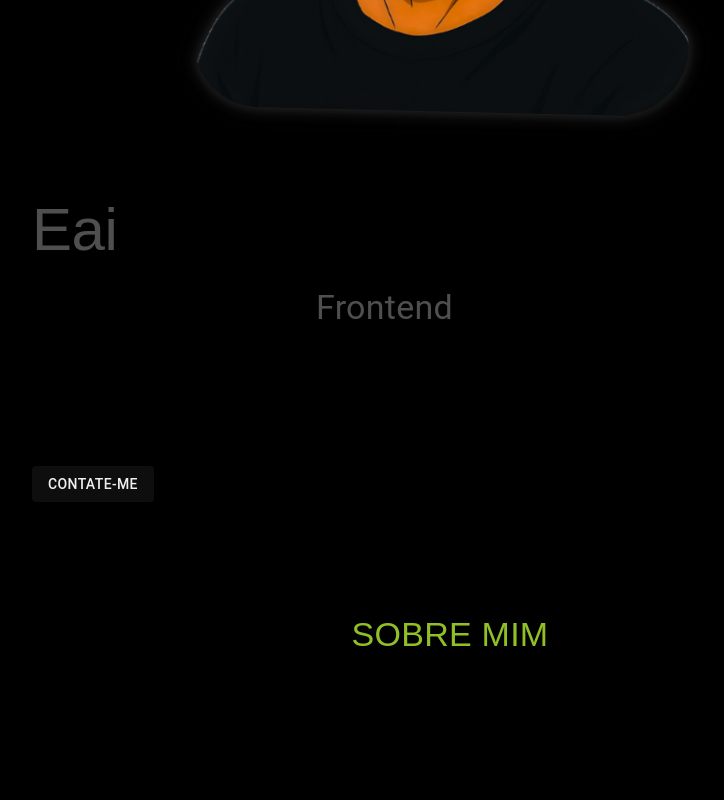
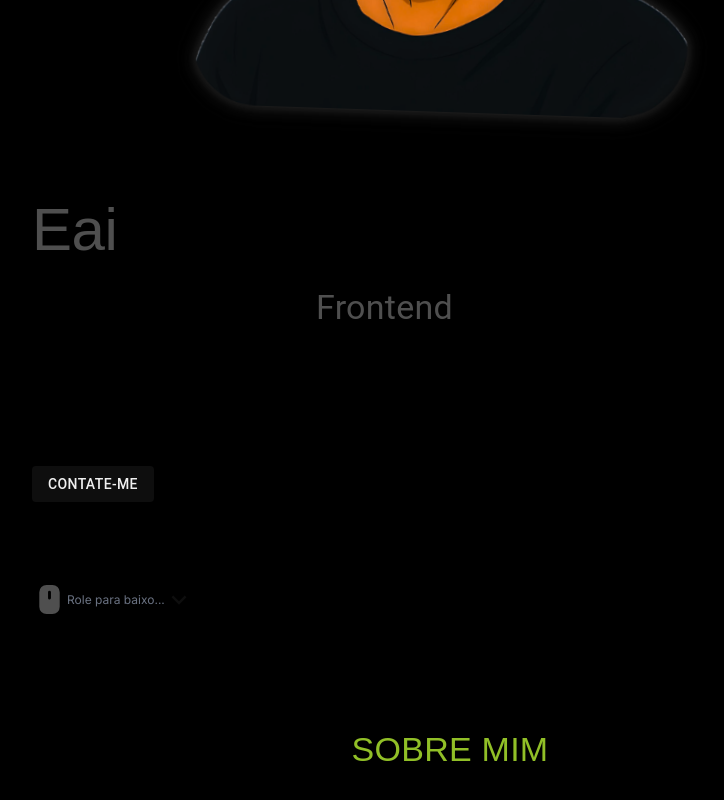
Before and after one commit to Lucasgarcc/garcia-dev, a Next.js app in the folder new-portfolio/: page / in a window 1280 px wide. Shown: the part 570-1370 px from the top of the page, without its empty margins (190-914 px from the left). Built offline with nearby package versions, Linux system fonts and the light colour scheme; a web font is replaced by a local one.

Commit message:
feat: :sparkles: componente `MouseRole` implementado para indicar rolagem para baixo

```diff
--- a/new-portfolio/src/app/components/Home/Emphasis/Emphasis.tsx
+++ b/new-portfolio/src/app/components/Home/Emphasis/Emphasis.tsx
@@ -29,7 +29,9 @@ const Home = () => {
 					contate-me <i className="uil uil-message button-icone"></i>
 				</a>
 			</Button>
+
 		</motion.div>
+
 	);
 }
 
--- a/new-portfolio/src/app/components/Home/Main/Main.tsx
+++ b/new-portfolio/src/app/components/Home/Main/Main.tsx
@@ -8,6 +8,7 @@ import Scene3D from '@/app/components/Background/Scene3D';
 
 import useViewAnimation from '@/hooks/EffectAnimation/EffectAnimation';
 import AboutMe from '../AboutMe/AboutMe';
+import MouseRole from '../MouseRole/MouseRole';
 
 interface ClientLayoutProps {
   children: ReactNode | null;
@@ -33,7 +34,9 @@ const MainLayout = ({ children }: ClientLayoutProps) => {
         </div>
         <div className="area-content-emphasis">
           <Emphasis />
+          <MouseRole />
         </div>
+
       </div>
         <section className={ `area-content-about-me transition-all duration-700 ${isVisible ? 'opacity-100 translate-y-0' : 'opacity-0 translate-y-20'
           }`} ref={ref}  >
--- /dev/null
+++ b/new-portfolio/src/app/components/Home/MouseRole/MouseRole.module.css
@@ -0,0 +1,9 @@
+.ContainerMouseRole {
+  margin-top: 5rem;
+  display: flex;
+  align-items: center;
+  justify-content: start;
+  gap: .5 rem;
+  width: 100%;
+  height: 100%;
+}
--- /dev/null
+++ b/new-portfolio/src/app/components/Home/MouseRole/MouseRole.tsx
@@ -0,0 +1,21 @@
+'use client';
+import '../../../globals.css';
+import Sytles from './MouseRole.module.css';
+
+import react from 'react';
+
+import { TbMouseFilled } from "react-icons/tb";
+import { RiArrowDownSLine } from 'react-icons/ri';
+// import SwipeDownIcon from '@mui/icons-material/SwipeDown';
+
+const MouseRole = () => {
+    return (
+        <div className={Sytles.ContainerMouseRole}>
+            <TbMouseFilled size={35} color={'var(--primary-c-0-3)'} />
+            <span className="text-xs text-gray-500">Role para baixo...</span>
+            <RiArrowDownSLine  size={28} color={'var(--primary-c-3)'} />
+        </div>
+    )
+}
+
+export default MouseRole;
```
